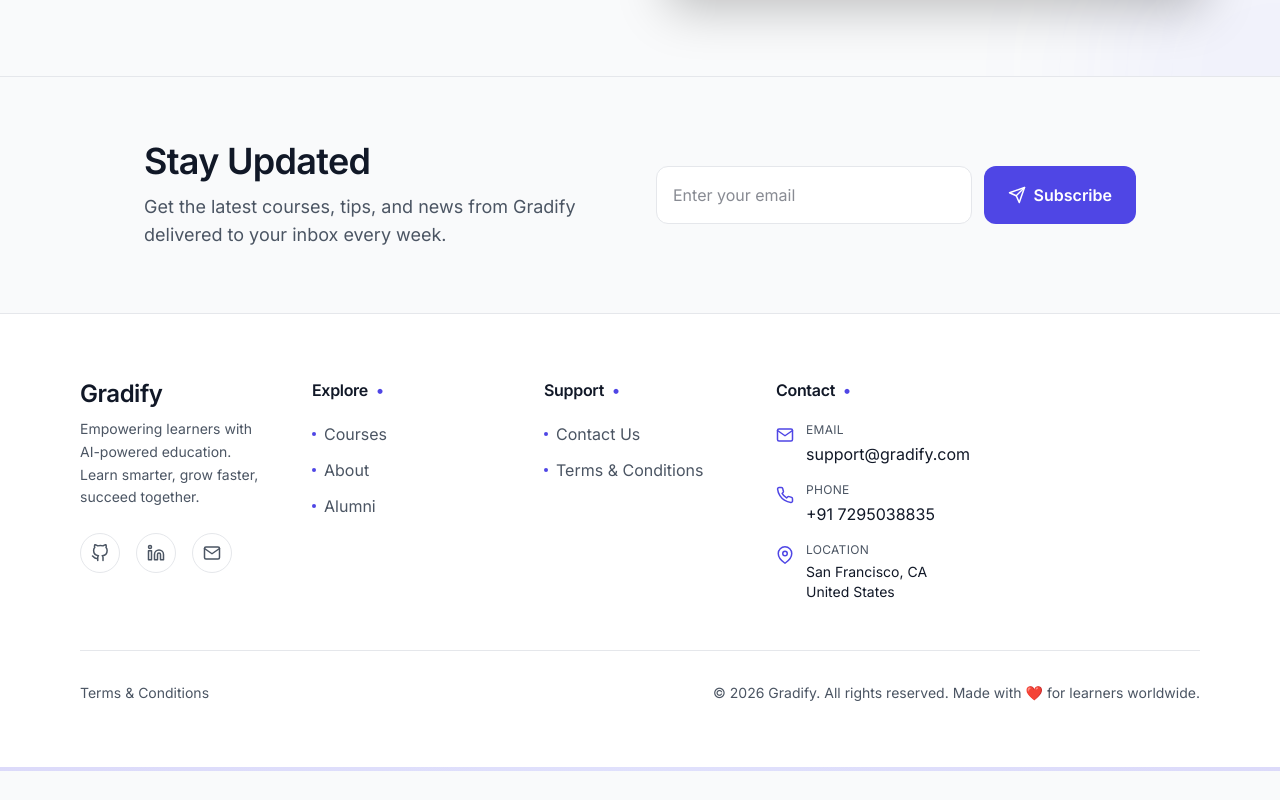
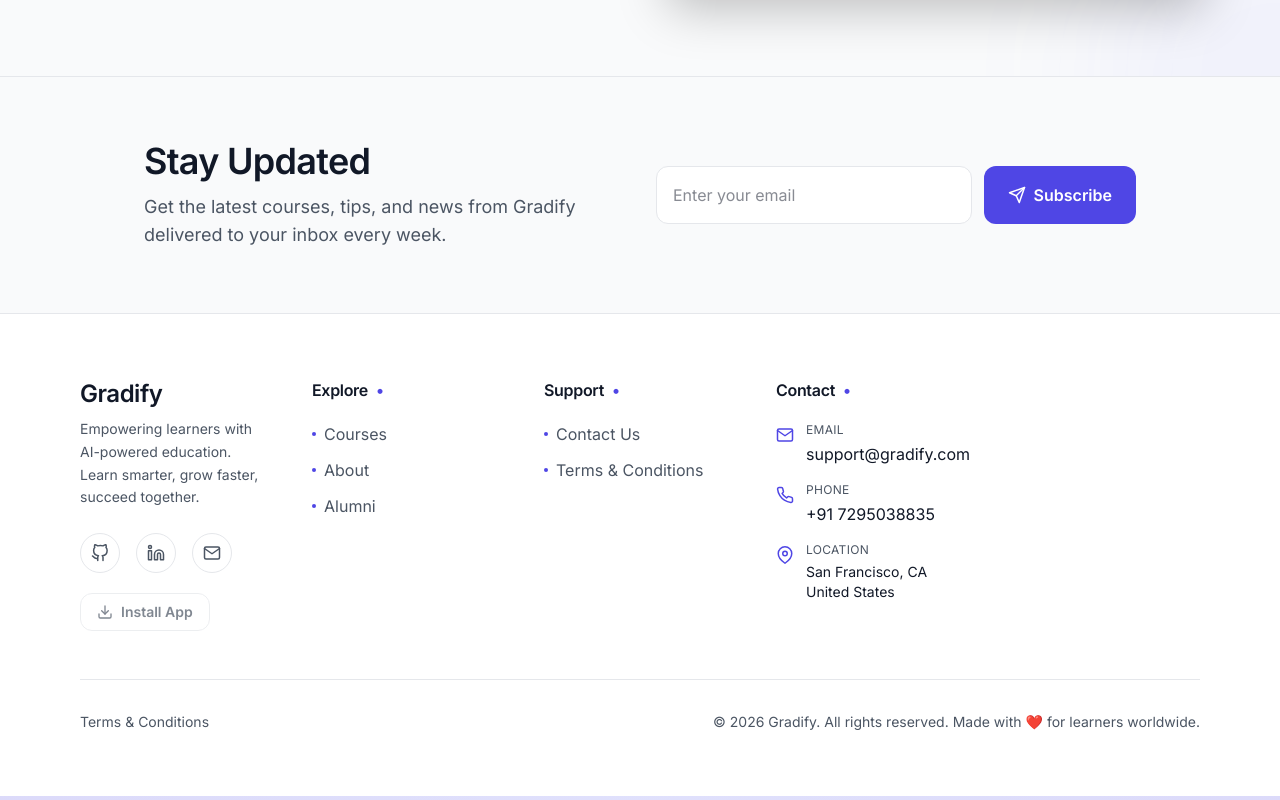
Before and after one commit to imksh/NavKalpana-RICR-NK-0020, a React (Vite) app in the folder frontend/: page /login in a window 1280 px wide. Shown: the part 740-1540 px from the top of the page. Before the commit the page ends 1511 px from the top, so only its background shows below. Built offline with nearby package versions, Linux system fonts and the light colour scheme; no server answers.

Commit message:
added pwa install button

```diff
--- a/frontend/src/App.jsx
+++ b/frontend/src/App.jsx
@@ -15,6 +15,7 @@ import Footer from "./components/Footer";
 import Loading from "./components/Loading";
 import { Scroll } from "./components/Scrool";
 import ThemeBubble from "./components/ThemeBubble";
+import PwaInstallPrompt from "./components/PwaInstallPrompt";
 
 //Pages
 import Landing from "./pages/Landing";
@@ -56,7 +57,8 @@ import Courses from "./pages/Courses";
 
 const App = () => {
   const { user, checkAuth, isCheckingAuth } = useAuthStore();
-  const { setOpenLang, setOpenProfile, setMobileOpen,setShowSearch } = useUiStore();
+  const { setOpenLang, setOpenProfile, setMobileOpen, setShowSearch } =
+    useUiStore();
   const theme = useThemeStore((state) => state.theme);
   useLenis();
 
@@ -211,6 +213,7 @@ const App = () => {
         </Route>
       </Routes>
 
+      <PwaInstallPrompt />
       <Toaster position="top-right" />
     </div>
   );
--- a/frontend/src/components/Footer.jsx
+++ b/frontend/src/components/Footer.jsx
@@ -9,11 +9,14 @@ import {
   FiMapPin,
   FiSend,
   FiCheck,
+  FiDownload,
 } from "react-icons/fi";
 import { useTranslation } from "react-i18next";
+import usePwaInstall from "../hooks/usePwaInstall";
 
 const Footer = () => {
   const { t } = useTranslation();
+  const { canInstall, isInstalled, promptInstall } = usePwaInstall();
   const [email, setEmail] = useState("");
   const [subscriptionStatus, setSubscriptionStatus] = useState(null);
 
@@ -148,6 +151,20 @@ const Footer = () => {
                 <FiMail size={18} />
               </motion.a>
             </div>
+
+            <button
+              type="button"
+              onClick={promptInstall}
+              disabled={!canInstall}
+              className={`mt-5 inline-flex items-center gap-2 rounded-xl px-4 py-2 text-sm font-semibold transition-all ${
+                canInstall
+                  ? "bg-(--color-primary) text-white hover:opacity-90"
+                  : "border border-(--border-color) text-(--text-secondary) opacity-70"
+              }`}
+            >
+              <FiDownload size={16} />
+              {isInstalled ? "App Installed" : "Install App"}
+            </button>
           </motion.div>
 
           {/* Explore */}
--- /dev/null
+++ b/frontend/src/components/PwaInstallPrompt.jsx
@@ -0,0 +1,72 @@
+import { useEffect, useState } from "react";
+import usePwaInstall from "../hooks/usePwaInstall";
+
+const DISMISS_KEY = "gradify_pwa_dismissed_at";
+const DISMISS_TTL_MS = 7 * 24 * 60 * 60 * 1000;
+
+const wasDismissedRecently = () => {
+  const raw = localStorage.getItem(DISMISS_KEY);
+  if (!raw) return false;
+  const dismissedAt = Number(raw);
+  if (!Number.isFinite(dismissedAt)) return false;
+  return Date.now() - dismissedAt < DISMISS_TTL_MS;
+};
+
+const PwaInstallPrompt = () => {
+  const { canInstall, isInstalled, promptInstall } = usePwaInstall();
+  const [visible, setVisible] = useState(false);
+
+  useEffect(() => {
+    if (typeof window === "undefined") return undefined;
+    if (!canInstall || wasDismissedRecently() || isInstalled) {
+      setVisible(false);
+      return undefined;
+    }
+
+    setVisible(true);
+    return undefined;
+  }, [canInstall, isInstalled]);
+
+  const handleInstall = async () => {
+    const result = await promptInstall();
+    if (result?.outcome === "accepted") {
+      setVisible(false);
+      return;
+    }
+    localStorage.setItem(DISMISS_KEY, String(Date.now()));
+    setVisible(false);
+  };
+
+  const handleDismiss = () => {
+    localStorage.setItem(DISMISS_KEY, String(Date.now()));
+    setVisible(false);
+  };
+
+  if (!visible) return null;
+
+  return (
+    <div className="fixed bottom-5 right-5 z-50 w-[min(92vw,360px)] rounded-2xl border border-(--border-color) bg-(--card-bg) p-4 shadow-lg">
+      <p className="text-sm text-(--text-secondary)">
+        Install Gradify for faster access and offline-ready learning.
+      </p>
+      <div className="mt-3 flex items-center gap-2">
+        <button
+          type="button"
+          onClick={handleInstall}
+          className="rounded-xl bg-(--color-primary) px-4 py-2 text-sm font-semibold text-white hover:opacity-90"
+        >
+          Install App
+        </button>
+        <button
+          type="button"
+          onClick={handleDismiss}
+          className="rounded-xl border border-(--border-color) px-3 py-2 text-sm text-(--text-secondary) hover:bg-(--bg-muted)"
+        >
+          Not now
+        </button>
+      </div>
+    </div>
+  );
+};
+
+export default PwaInstallPrompt;
--- a/frontend/src/components/student/FloatingAskAI.jsx
+++ b/frontend/src/components/student/FloatingAskAI.jsx
@@ -1,6 +1,7 @@
 import { useState } from "react";
 import { motion, AnimatePresence } from "framer-motion";
 import AiTutorSelectModal from "./modal/AiTutorSelectModal";
+import { IoChatbubbleEllipsesOutline } from "react-icons/io5";
 
 const FloatingAskAI = () => {
   const [open, setOpen] = useState(false);
@@ -12,10 +13,20 @@ const FloatingAskAI = () => {
         whileHover={{ scale: 1.08 }}
         whileTap={{ scale: 0.95 }}
         onClick={() => setOpen(true)}
-        className="fixed bottom-8 right-5 sm:right-8 z-49 bg-(--color-primary) text-white w-16 aspect-square md:w-auto md:aspect-auto md:px-6 md:py-4 rounded-full shadow-lg"
+        aria-label="Open AI tutor"
+        className="group fixed bottom-8 right-5 sm:right-8 z-50 w-16 aspect-square md:w-auto md:aspect-auto md:px-6 md:py-4 rounded-full md:rounded-2xl bg-linear-to-r from-(--color-primary) to-(--color-secondary) text-white shadow-lg ring-1 ring-(--border-color) overflow-hidden"
       >
-        <span className="hidden md:inline-block">Ask AI </span>{" "}
-        <span className="text-2xl sm:text-[16px]"> 💬</span>
+        <span className="absolute inset-0 bg-white/10 opacity-0 transition-opacity group-hover:opacity-100" />
+        <span className="absolute -inset-3 rounded-full bg-(--color-primary)/25 blur-2xl opacity-60" />
+        <span className="relative flex items-center gap-2 font-semibold tracking-wide">
+          <span className="hidden md:inline-flex items-center rounded-full bg-white/15 px-2 py-0.5 text-[11px] uppercase tracking-wider">
+            AI
+          </span>
+          <span className="hidden md:inline-block">Ask Tutor</span>
+          <span className="text-2xl sm:text-[16px] mx-auto md:hidden">
+            <IoChatbubbleEllipsesOutline />
+          </span>
+        </span>
       </motion.button>
 
       {/* MODAL */}
--- /dev/null
+++ b/frontend/src/hooks/usePwaInstall.js
@@ -0,0 +1,26 @@
+import { useCallback, useEffect, useState } from "react";
+import {
+  getPwaInstallState,
+  initPwaInstall,
+  promptPwaInstall,
+  subscribePwaInstall,
+} from "../utils/pwaInstall";
+
+const usePwaInstall = () => {
+  const [state, setState] = useState(() => getPwaInstallState());
+
+  useEffect(() => {
+    initPwaInstall();
+    return subscribePwaInstall(setState);
+  }, []);
+
+  const promptInstall = useCallback(() => promptPwaInstall(), []);
+
+  return {
+    canInstall: Boolean(state.deferredPrompt) && !state.isInstalled,
+    isInstalled: state.isInstalled,
+    promptInstall,
+  };
+};
+
+export default usePwaInstall;
--- a/frontend/src/pages/student/StudentProfile.jsx
+++ b/frontend/src/pages/student/StudentProfile.jsx
@@ -9,6 +9,7 @@ import {
   FiTarget,
   FiClock,
   FiActivity,
+  FiDownload,
 } from "react-icons/fi";
 import { useAuthStore } from "../../store/useAuthStore";
 import { useStudentStore } from "../../store/useStudentStore";
@@ -19,6 +20,7 @@ import StudentEditProfileModal from "../../components/student/modal/StudentEditP
 import ChangePasswordModal from "../../components/modals/ChangePasswordModal";
 import api from "../../config/api";
 import { useTranslation } from "react-i18next";
+import usePwaInstall from "../../hooks/usePwaInstall";
 
 const StudentProfile = () => {
   const { t } = useTranslation();
@@ -26,6 +28,7 @@ const StudentProfile = () => {
   const { stats } = useStudentStore();
   const { lang } = useUiStore();
   const { theme } = useThemeStore();
+  const { canInstall, isInstalled, promptInstall } = usePwaInstall();
   const [isEditProfileModalOpen, setIsEditProfileModalOpen] = useState(false);
   const [isChangePasswordOpen, setIsChangePasswordOpen] = useState(false);
 
@@ -102,7 +105,7 @@ const StudentProfile = () => {
         <motion.div
           initial={{ opacity: 0, y: 30 }}
           animate={{ opacity: 1, y: 0 }}
-          className="bg-(--card-bg) border border-(--border-color) rounded-3xl p-8 shadow-sm mb-12"
+          className="bg-(--card-bg) border border-(--border-color) rounded-3xl px-2 py-8 sm:p-8 shadow-sm mb-12"
         >
           <div className="flex flex-col md:flex-row items-center gap-8">
             <img
@@ -128,6 +131,7 @@ const StudentProfile = () => {
               </p>
             </div>
 
+            <div className="flex items-center gap-2">
               <button
                 onClick={() => setIsEditProfileModalOpen((prev) => !prev)}
                 className="flex items-center gap-2 px-5 py-2 bg-(--color-primary) text-white rounded-xl hover:opacity-90"
@@ -135,6 +139,21 @@ const StudentProfile = () => {
                 <FiEdit2 />
                 {t("studentProfile.editProfile")}
               </button>
+
+              <button
+                type="button"
+                onClick={promptInstall}
+                disabled={!canInstall}
+                className={`flex items-center gap-2 px-5 py-2 rounded-xl transition-all ${
+                  canInstall
+                    ? "border border-(--color-primary) text-(--color-primary) hover:bg-(--bg-muted)"
+                    : "border border-(--border-color) text-(--text-secondary) opacity-70"
+                }`}
+              >
+                <FiDownload />
+                {isInstalled ? "App Installed" : "Install App"}
+              </button>
+            </div>
           </div>
         </motion.div>
 
--- /dev/null
+++ b/frontend/src/utils/pwaInstall.js
@@ -0,0 +1,62 @@
+let deferredPrompt = null;
+let isInstalled = false;
+const listeners = new Set();
+
+const notify = () => {
+  listeners.forEach((listener) => listener({ deferredPrompt, isInstalled }));
+};
+
+export const initPwaInstall = () => {
+  if (typeof window === "undefined") return;
+  if (window.__gradifyPwaInit) return;
+  window.__gradifyPwaInit = true;
+
+  const checkStandalone = () => {
+    const standalone =
+      window.matchMedia("(display-mode: standalone)").matches ||
+      window.navigator.standalone === true;
+    if (standalone) {
+      isInstalled = true;
+    }
+  };
+
+  checkStandalone();
+
+  window.addEventListener("beforeinstallprompt", (event) => {
+    event.preventDefault();
+    deferredPrompt = event;
+    notify();
+  });
+
+  window.addEventListener("appinstalled", () => {
+    deferredPrompt = null;
+    isInstalled = true;
+    notify();
+  });
+};
+
+export const subscribePwaInstall = (listener) => {
+  listeners.add(listener);
+  listener({ deferredPrompt, isInstalled });
+  return () => listeners.delete(listener);
+};
+
+export const getPwaInstallState = () => ({ deferredPrompt, isInstalled });
+
+export const promptPwaInstall = async () => {
+  if (!deferredPrompt) return { outcome: "dismissed" };
+
+  deferredPrompt.prompt();
+
+  try {
+    const choice = await deferredPrompt.userChoice;
+    if (choice?.outcome === "accepted") {
+      deferredPrompt = null;
+      isInstalled = true;
+      notify();
+    }
+    return choice;
+  } catch {
+    return { outcome: "dismissed" };
+  }
+};
```
Lines whose indentation alone changed are shown as unchanged.
